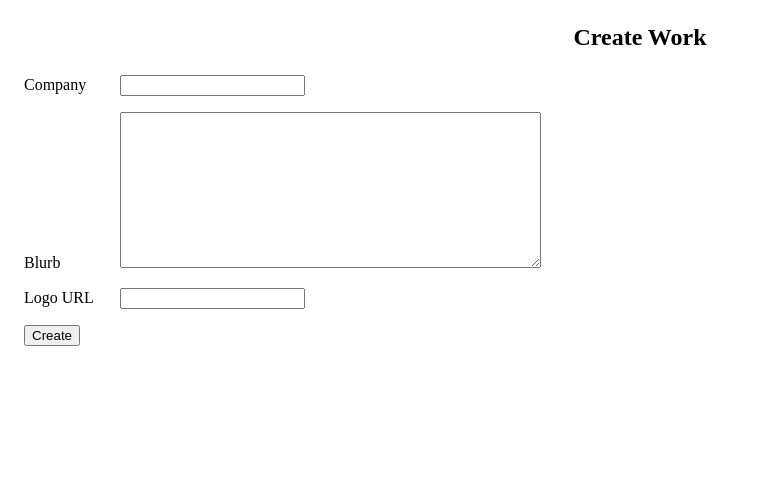
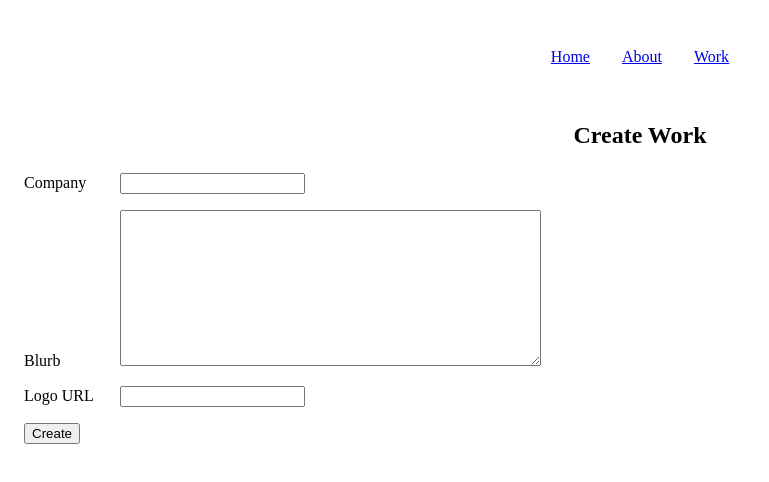
Before and after one commit to waldinho/2024, a Next.js app: page /work/create in a window 1280 px wide. Shown: the top 482 px of the page, without its empty margins (0-769 px from the left). Built offline with nearby package versions, Linux system fonts and the light colour scheme.

Commit message:
Menu added.

```diff
--- a/src/components/Create.tsx
+++ b/src/components/Create.tsx
@@ -1,15 +1,10 @@
 import React, { useState, FormEvent } from "react";
 import { useRouter } from 'next/navigation'
 import styled from 'styled-components';
-
-interface Work {
-    company?: string;
-    blurb?: string;
-    logoUrl?: string;
-}
+import { CardProps } from '../types';
 
 export default function Create() {
-    const [form, setForm] = useState<Work>({
+    const [form, setForm] = useState<CardProps>({
         company: "",
         blurb: "",
         logoUrl: "",
@@ -17,7 +12,7 @@ export default function Create() {
 
     const router = useRouter()
 
-    const updateForm = (value: Work) => {
+    const updateForm = (value: CardProps) => {
         return setForm((prev) => {
             return { ...prev, ...value };
         });
@@ -38,7 +33,7 @@ export default function Create() {
             return;
         });
         setForm({ company: "", blurb: "", logoUrl: "" });
-        router.push('/', { scroll: false })
+        router.push('/work', { scroll: false })
     }
 
     return (
--- /dev/null
+++ b/src/components/Menu.tsx
@@ -0,0 +1,25 @@
+'use client'
+import Link from 'next/link'
+import styled from 'styled-components';
+import { menu } from '../constants/menu';
+
+const Menu = () => (
+    <LinkWrapper>
+        {menu?.map(menuItem => <MenuItem href={menuItem?.linkUrl} key={menuItem?.linkUrl}>{menuItem?.item}</MenuItem>)}
+    </LinkWrapper>
+)
+
+const LinkWrapper = styled.div`
+    display: flex;
+    justify-content: center;
+    align-items: center;
+    flex-direction: row;
+    margin: 1rem;
+    padding: 1rem;
+`;
+
+const MenuItem = styled(Link)`
+    padding: 1rem;
+`;
+
+export default Menu;
--- /dev/null
+++ b/src/constants/menu.ts
@@ -0,0 +1,16 @@
+import { Menu } from '../types';
+
+export const menu = <Menu[]> [
+    {
+        item: 'Home',
+        linkUrl: '/'
+    },
+    {
+        item: 'About',
+        linkUrl: '/about'
+    },
+    {
+        item: 'Work',
+        linkUrl: '/work'
+    }
+]
--- /dev/null
+++ b/src/pages/_app.tsx
@@ -0,0 +1,22 @@
+import type { ReactElement, ReactNode } from 'react'
+import type { NextPage } from 'next'
+import type { AppProps } from 'next/app'
+
+import Menu from '../components/Menu'
+
+export type NextPageWithLayout<P = {}, IP = P> = NextPage<P, IP> & {
+  getLayout?: (page: ReactElement) => ReactNode
+}
+
+type AppPropsWithLayout = AppProps & {
+  Component: NextPageWithLayout
+}
+
+export default function MyApp({ Component, pageProps }: AppPropsWithLayout) {
+  return (
+    <>
+      <Menu />
+      <Component {...pageProps} />
+    </>
+  )
+}
--- /dev/null
+++ b/src/types/index.ts
@@ -0,0 +1,14 @@
+export type CardProps = {
+    company?: string;
+    blurb?: string;
+    logoUrl?: string;
+}
+
+export interface Work extends CardProps {
+    _id: string;
+}
+
+export type Menu = {
+    item: string;
+    linkUrl: string;
+}
```
Also changed, not shown: src/components/Card.tsx (+2 -6 lines), src/pages/index.tsx (added, +15 -0 lines), src/pages/work/index.tsx (+3 -9 lines).
